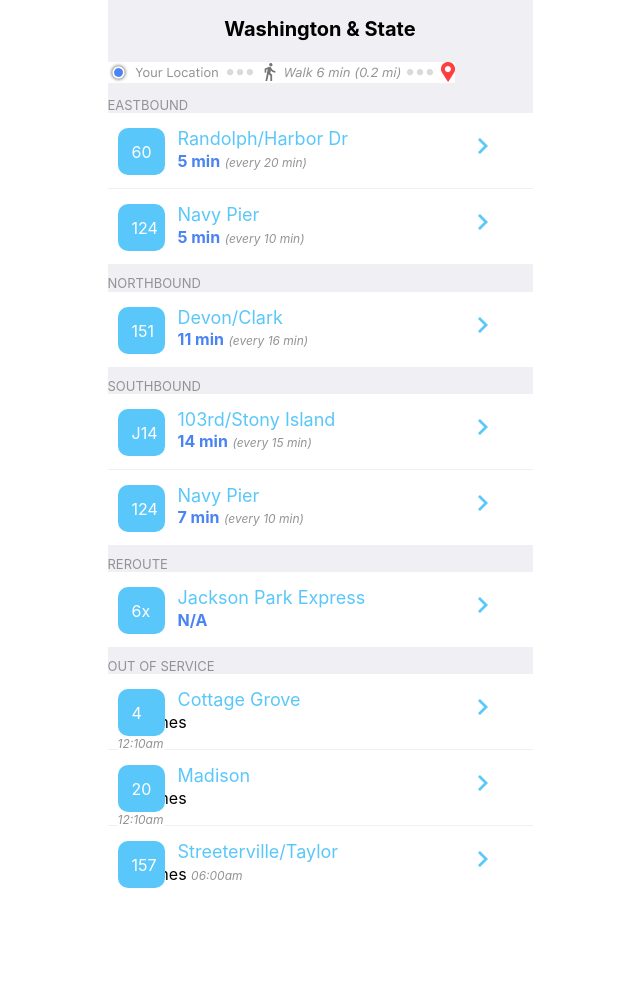
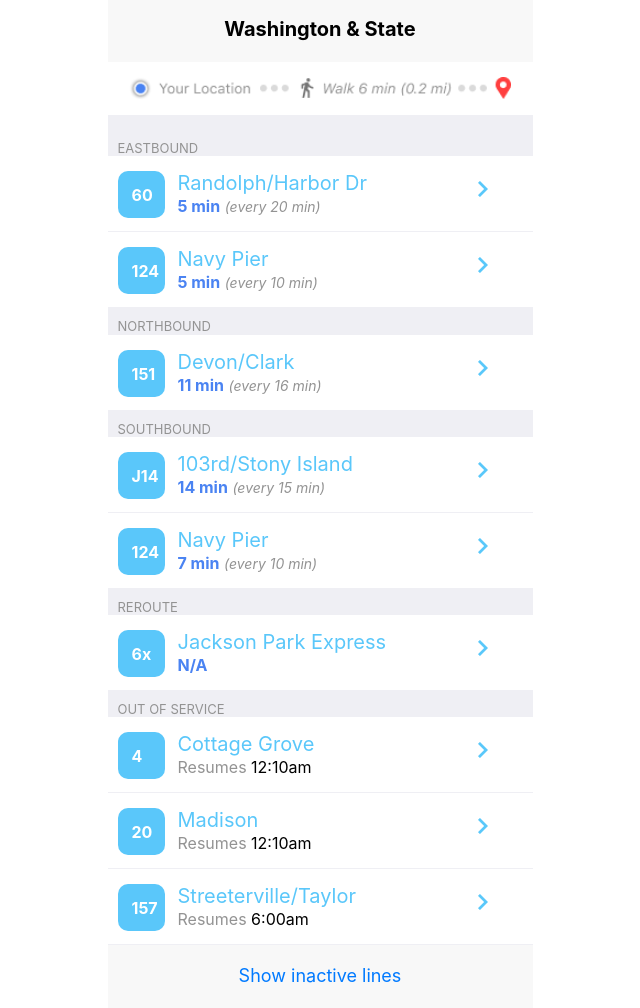
Before and after one commit to priscillavu/frontend-challenge1, a plain HTML site: page frontend-challenge-master/index.html in a window 1280 px wide. Shown: the part 23-1031 px from the top of the page, without its empty margins (320-960 px from the left). Before the commit the page ends 925 px from the top, so only its background shows below. Drawn offline with Linux system fonts and the light colour scheme; a web font is replaced by a local one.

Commit message:
some changes

```diff
--- a/frontend-challenge-master/index.html
+++ b/frontend-challenge-master/index.html
@@ -15,15 +15,16 @@
   <body>
     <main>
     <header>
+      <nav>
       <div>
-        <img src="images\iOS Project.png" alt="Status Bar">
+        <img src="images\iOS Project.png" alt="Status Bar" class="statusbar">
       </div>
-      <nav>
         <h2>Washington & State</h2>
       <div>
-        <img src="images\Walk-Distance.png" alt="Walk-Distance" style="background-color: white;>
+      </nav>
+      <div id="walkdistance">
+        <img src="images\Walk-Distance.png" alt="Walk-Distance" class="WalkDistance"></div>
       </div>
-      </nav>
     </header>
 
     <section class="buslist">
@@ -97,8 +98,8 @@
         <li class="busnumber">4</li>
         <li class="destination">Cottage Grove</li>
         <li class="time"><br>
-          <span class="resumes">Resumes</span><br>
-          <span class="frequency"> 12:10am</span>
+          <span class="resumes">Resumes</span>
+          <span class="resumetime">12:10am</span>
         </li>
       </ul>
 
@@ -107,8 +108,8 @@
         <li class="busnumber">20</li>
         <li class="destination">Madison</li>
         <li class="time"><br>
-          <span class="resumes">Resumes</span><br>
-          <span class="frequency"> 12:10am</span>
+          <span class="resumes">Resumes</span>
+          <span class="resumetime">12:10am</span>
         </li>
       </ul>
 
@@ -118,10 +119,13 @@
         <li class="destination">Streeterville/Taylor</li>
         <li class="time"><br>
           <span class="resumes">Resumes</span>
-          <span class="frequency"> 06:00am</span>
+          <span class="resumetime">6:00am</span>
         </li>
       </ul>
     </section>
+    <footer>
+      <p>Show inactive lines</p>
+    </footer>
   </main>
   </body>
   </html>
--- a/frontend-challenge-master/style.css
+++ b/frontend-challenge-master/style.css
@@ -22,6 +22,32 @@
     font-family: SFProText;
     src: url(SFProText-Regular.ttf)
   }
+
+nav {
+  background-color: var(--system-light-gray);
+}
+
+.statusbar {
+  display: block;
+  margin-left: auto;
+  margin-right: auto;
+  width: 100%;
+}
+
+.WalkDistance {
+  display: block;
+  margin-left: auto;
+  margin-right: auto;
+  width: 90%;
+}
+
+#walkdistance {
+  background-color: var(--white);
+  padding-top: 15px;
+  padding-bottom: 15px;
+  margin-bottom: 15px;
+}
+
   main {
     max-width: 425px;
     width: 100%;
@@ -32,6 +58,7 @@
 
   .busnumber {
     position:  absolute;
+    font-weight: bold;
     width: 47px;
     height: 47px;
     color: var(--white);
@@ -50,13 +77,16 @@
     font-size: small;
     color: #939393;
     padding-top: 10px;
+    padding-left: 10px;
   }
 
   h2 {
+    position: relative;
     font-size: 20px;
     font-weight: bold;
     text-align: center;
-    margin: 20px;
+    padding-top: 20px;
+    padding-bottom: 20px;
   }
 
   ul {
@@ -78,7 +108,7 @@
   .destination {
       margin-left: 60px;
       color: var(--route-primary);
-      font-size: large;
+      font-size: 20px;
   }
 
   .eta {
@@ -90,6 +120,20 @@
 
   .frequency {
       color: #939393;
-      font-size: 12px;
+      font-size: 14px;
       font-style: italic;
   }
+
+  .resumes {
+    margin-left: 60px;
+    color: #939393;
+  }
+
+  footer {
+    background-color: var(--system-light-gray);
+    padding-top: 20px;
+    padding-bottom: 20px;
+    font-size: 18px;
+    text-align: center;
+    color:var(--system-blue);
+  }
```
Also changed, not shown: frontend-challenge-master/images/Back.png (added).
